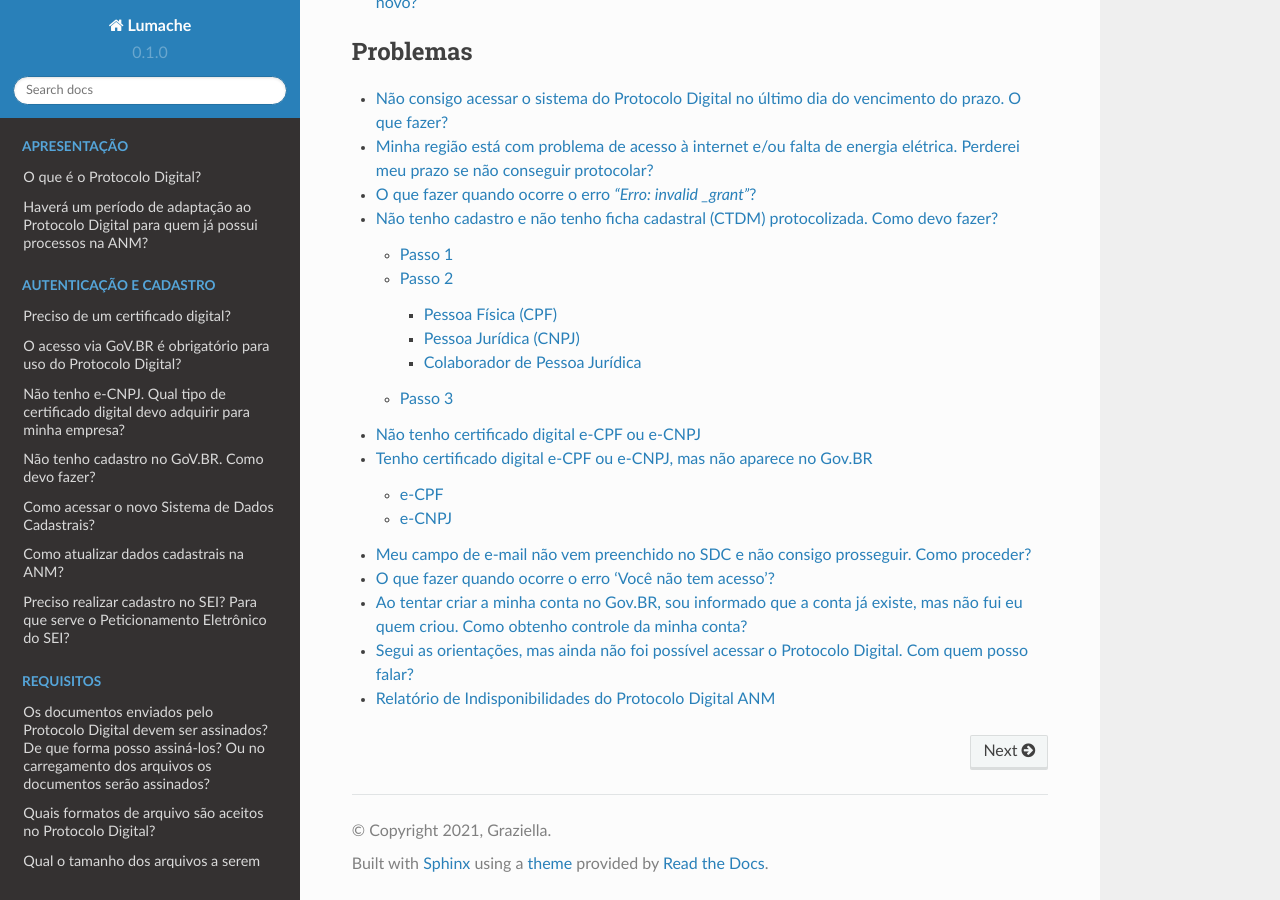
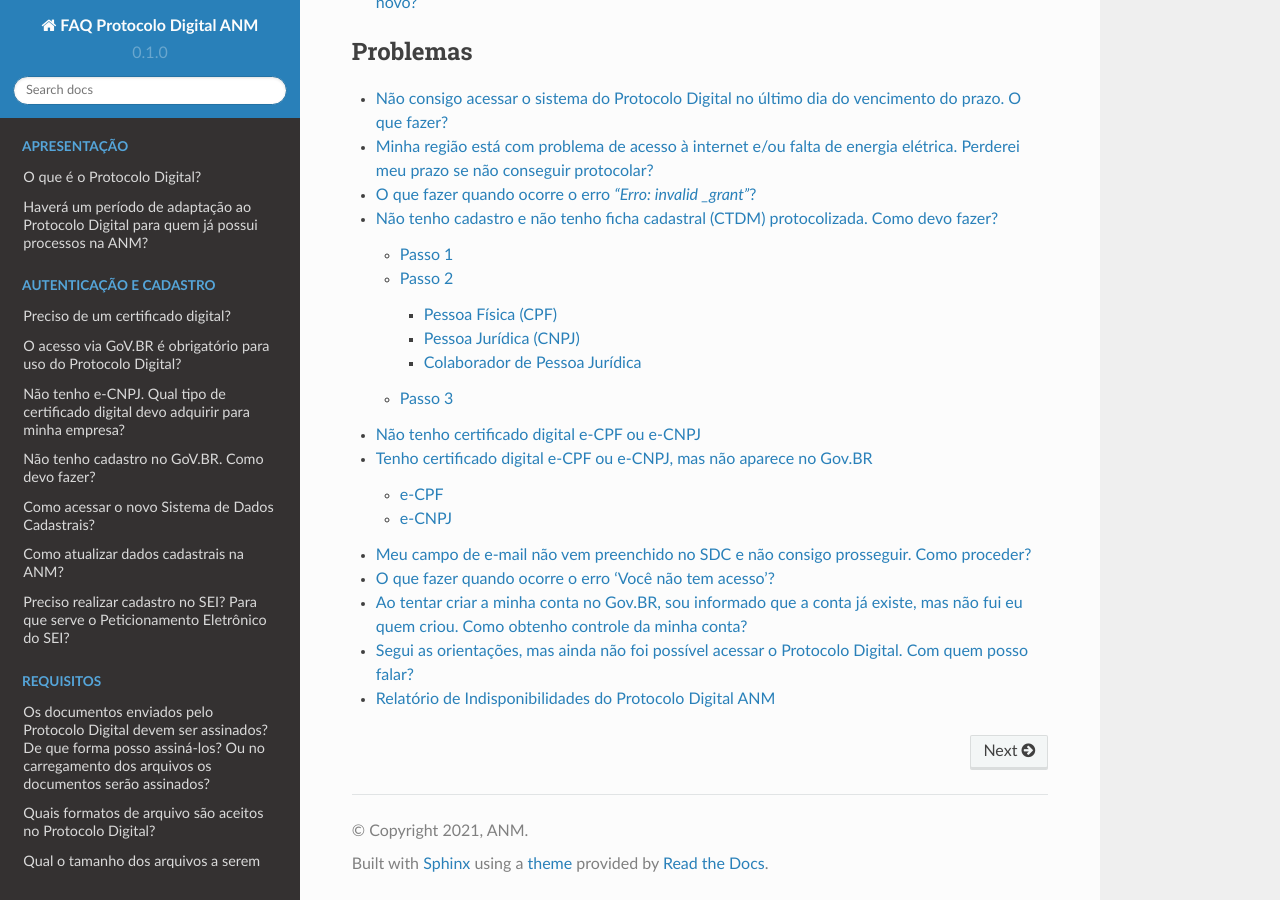
Before and after one commit to carlacastilhos/originalteste, a Sphinx documentation site: the page built from docs/source/index.rst, in a window 1280 px wide and 900 px high, scrolled down 2485 px. Built offline with Sphinx 7.4.7 and the Read the Docs theme 2.0.0, drawn with Linux system fonts in a browser that asks for light colours; pages that are not in the unit, such as notebooks, are missing from menus.

Commit message:
Update conf.py

```diff
--- a/docs/source/conf.py
+++ b/docs/source/conf.py
@@ -2,9 +2,9 @@
 
 # -- Project information
 
-project = 'Lumache'
-copyright = '2021, Graziella'
-author = 'Graziella'
+project = 'FAQ Protocolo Digital ANM'
+copyright = '2021, ANM'
+author = 'ANM'
 
 release = '0.1'
 version = '0.1.0'
```
